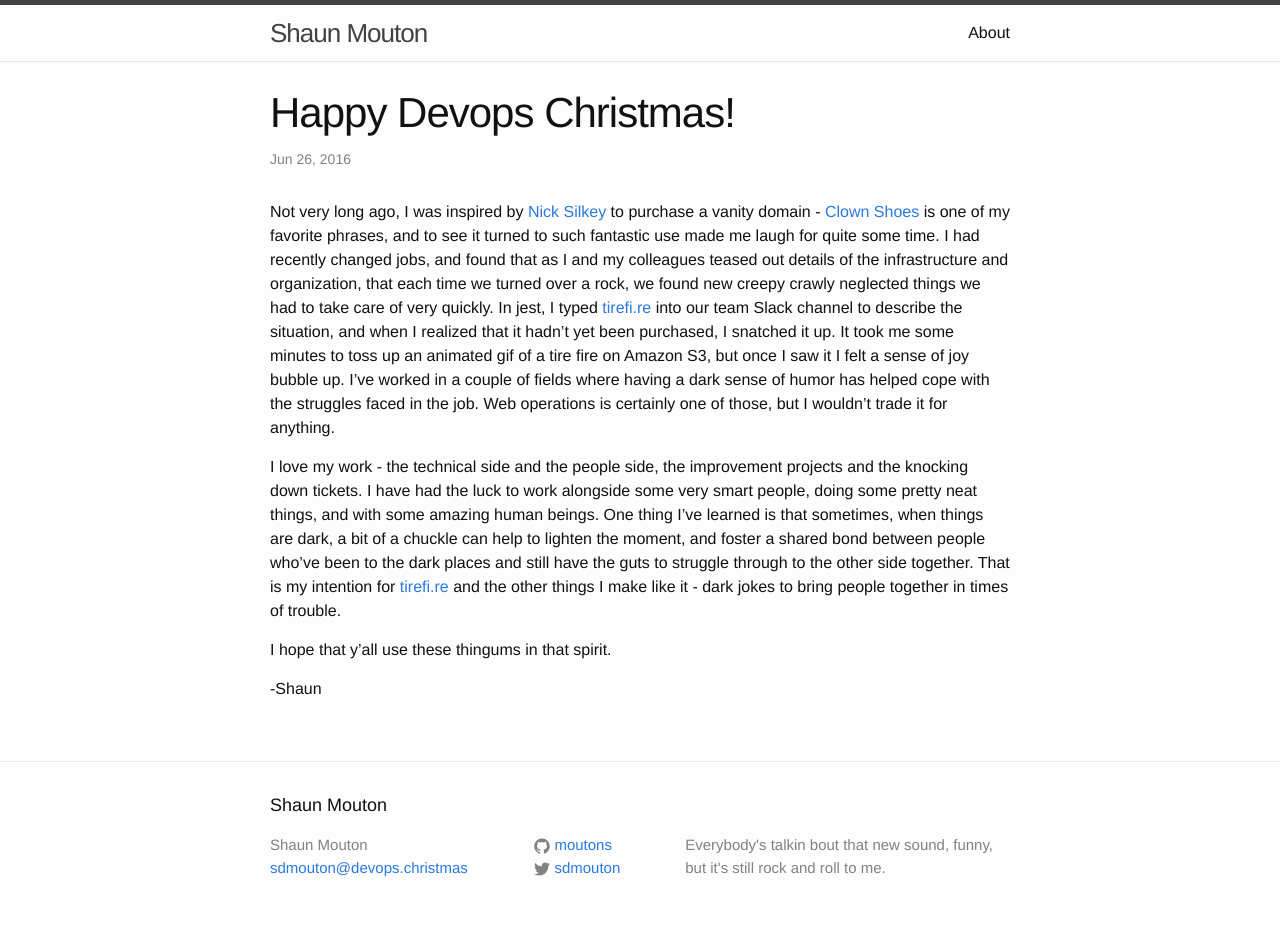
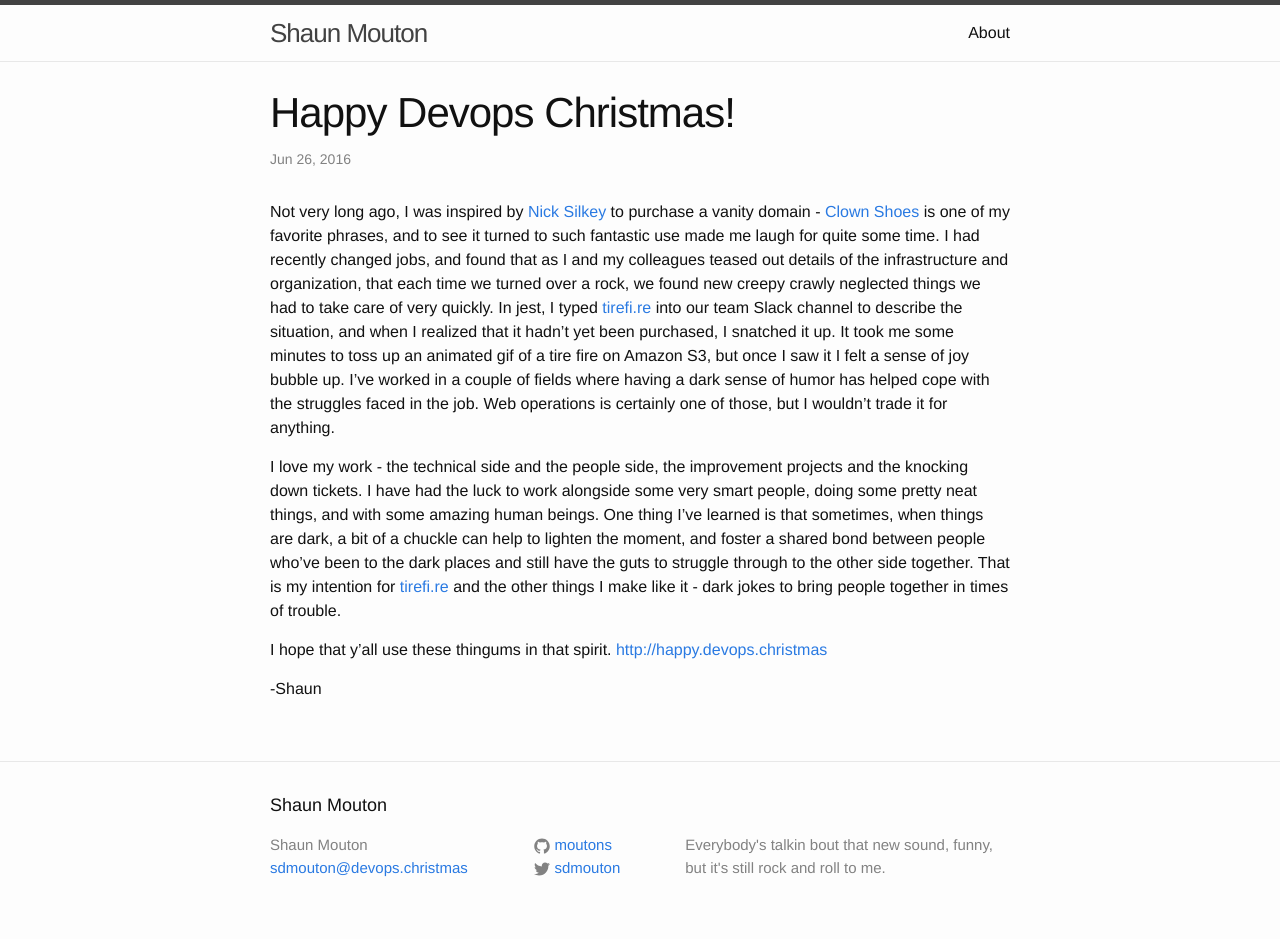
Before and after one commit to moutons/moutons.github.io, a Jekyll site: the page built from _posts/2016-06-26-happy-devops-christmas.md, in a window 1280 px wide. Built offline with Jekyll 4.4.1, drawn with Linux system fonts in a browser that asks for light colours; some of the changed lines change nothing that is shown.

Commit message:
happy devops christmas

```diff
--- a/_posts/2016-06-26-happy-devops-christmas.md
+++ b/_posts/2016-06-26-happy-devops-christmas.md
@@ -8,7 +8,7 @@ Not very long ago, I was inspired by [Nick Silkey][filler] to purchase a vanity
 
 I love my work - the technical side and the people side, the improvement projects and the knocking down tickets. I have had the luck to work alongside some very smart people, doing some pretty neat things, and with some amazing human beings. One thing I've learned is that sometimes, when things are dark, a bit of a chuckle can help to lighten the moment, and foster a shared bond between people who've been to the dark places and still have the guts to struggle through to the other side together. That is my intention for [tirefi.re][tirefire] and the other things I make like it - dark jokes to bring people together in times of trouble.
 
-I hope that y'all use these thingums in that spirit.
+I hope that y'all use these thingums in that spirit. [http://happy.devops.christmas](http://happy.devops.christmas)
 
 -Shaun
 
```
